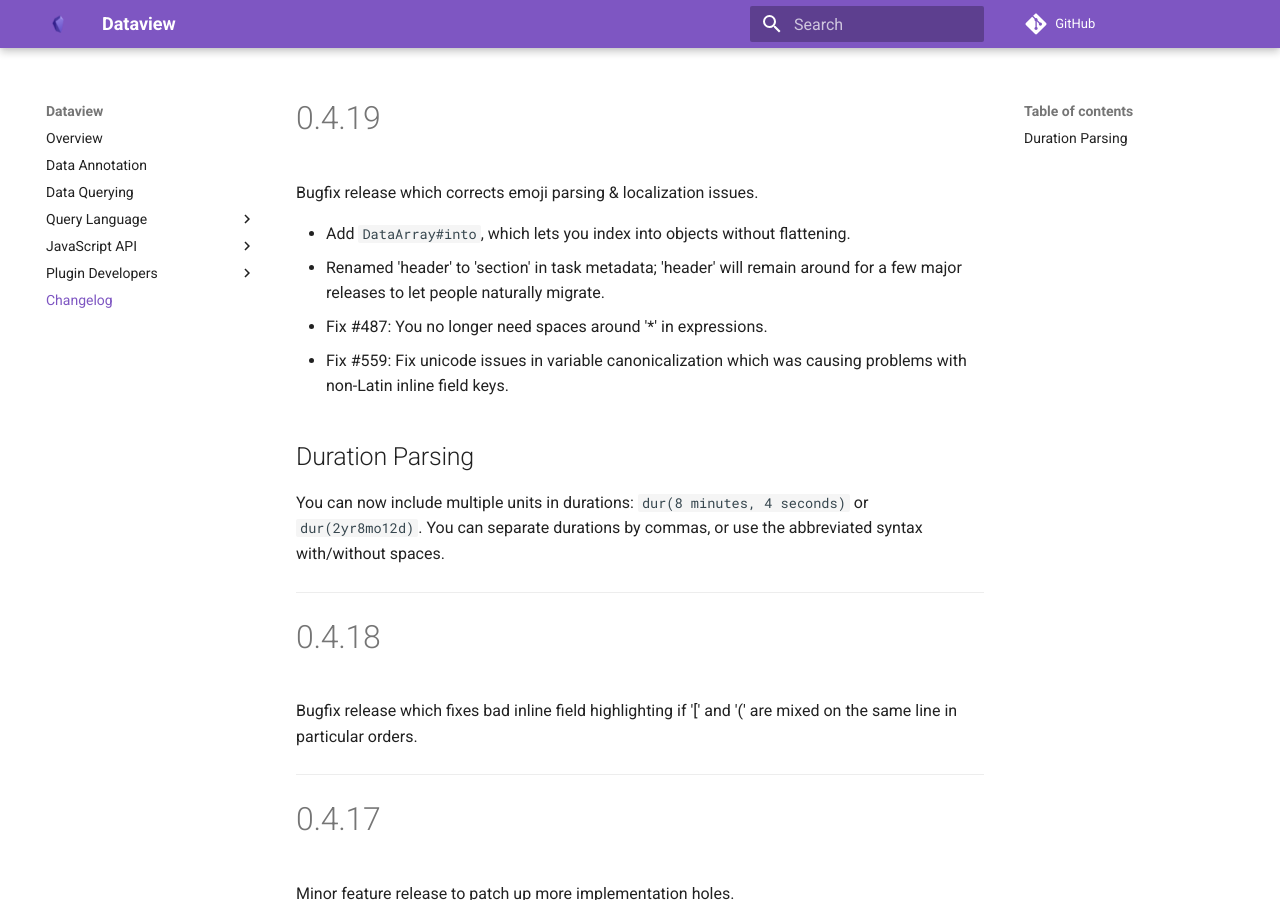
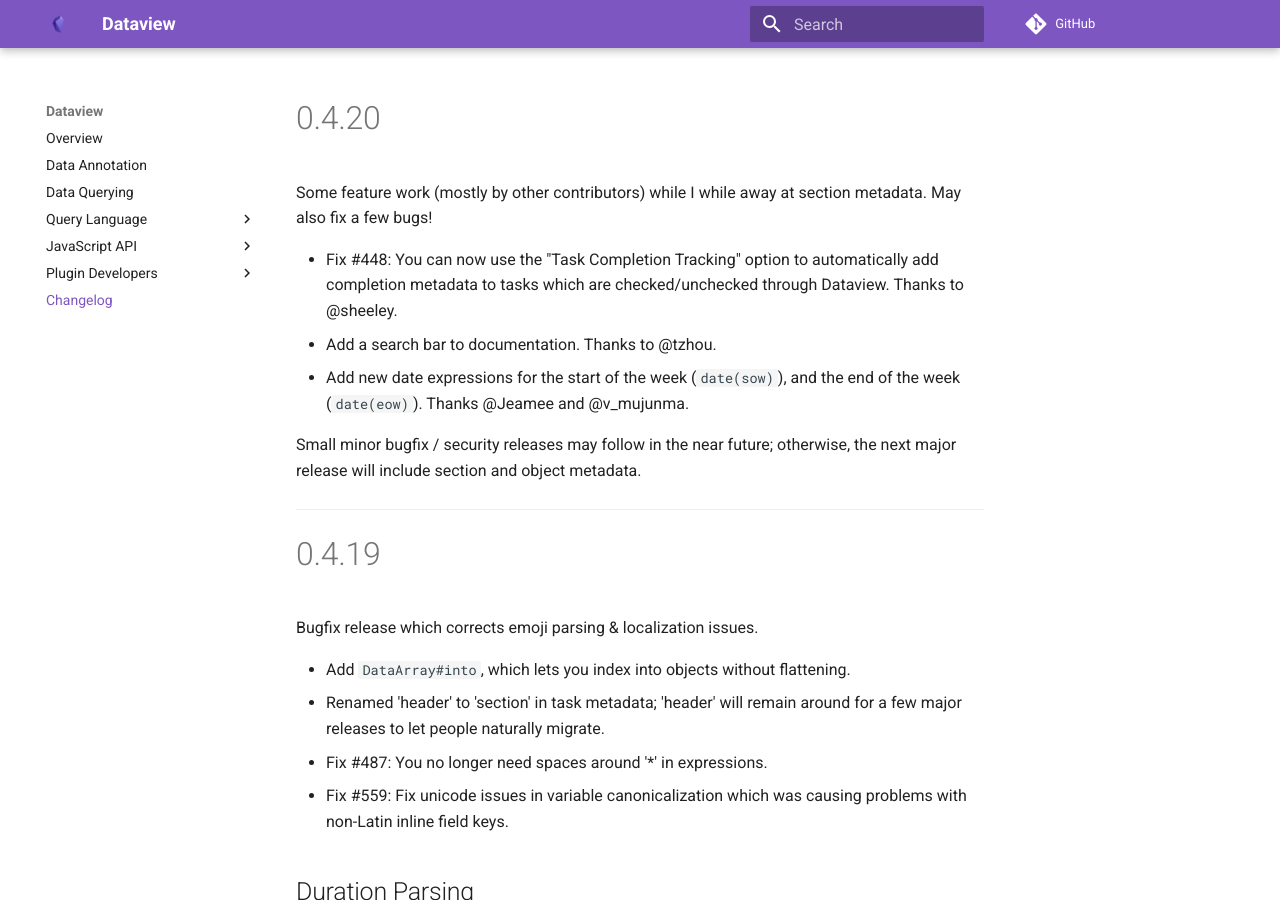
Before and after one commit to blacksmithgu/obsidian-dataview, an MkDocs documentation site: the page built from docs/docs/changelog.md, in a window 1280 px wide and 900 px high. Built offline with MkDocs 1.6.1 and Material for MkDocs 9.7.7, drawn with Linux system fonts in a browser that asks for light colours; comment, search, counter and statistics services are not loaded.

Commit message:
Auto-release 0.4.20

```diff
--- a/docs/docs/changelog.md
+++ b/docs/docs/changelog.md
@@ -1,3 +1,18 @@
+# 0.4.20
+
+Some feature work (mostly by other contributors) while I while away at section metadata. May also fix a few bugs!
+
+- Fix #448: You can now use the "Task Completion Tracking" option to automatically add completion metadata to tasks
+  which are checked/unchecked through Dataview. Thanks to @sheeley.
+- Add a search bar to documentation. Thanks to @tzhou.
+- Add new date expressions for the start of the week (`date(sow)`), and the end of the week (`date(eow)`). Thanks
+  @Jeamee and @v_mujunma.
+
+Small minor bugfix / security releases may follow in the near future; otherwise, the next major release will include
+section and object metadata.
+
+---
+
 # 0.4.19
 
 Bugfix release which corrects emoji parsing & localization issues.
--- a/package.json
+++ b/package.json
@@ -1,6 +1,6 @@
 {
   "name": "obsidian-dataview",
-  "version": "0.4.19",
+  "version": "0.4.20",
   "description": "Advanced data views for Obsidian.md.",
   "main": "lib/index.js",
   "types": "lib/index.d.ts",
--- a/versions.json
+++ b/versions.json
@@ -63,5 +63,6 @@
   "0.4.16": "0.12.0",
   "0.4.17": "0.12.0",
   "0.4.18": "0.12.0",
-  "0.4.19": "0.12.0"
+  "0.4.19": "0.12.0",
+  "0.4.20": "0.12.0"
 }
```
Also changed, not shown: CHANGELOG.md, manifest.json.
